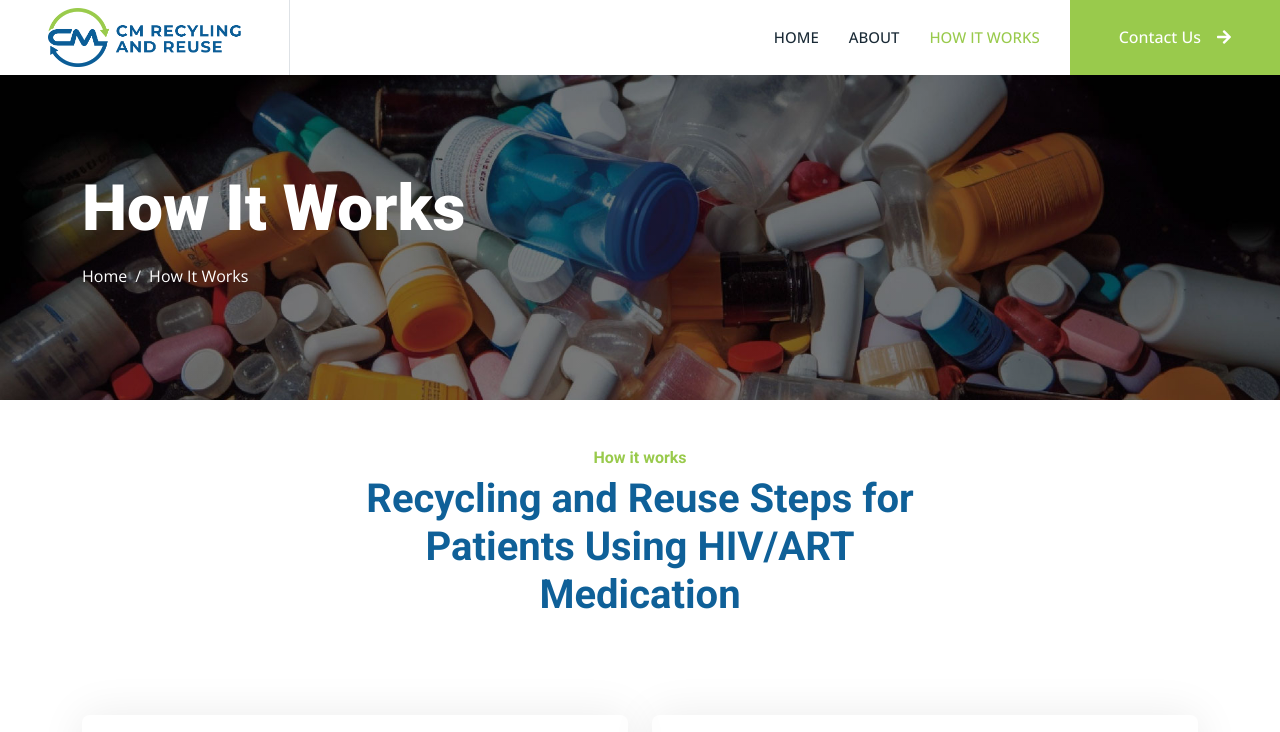
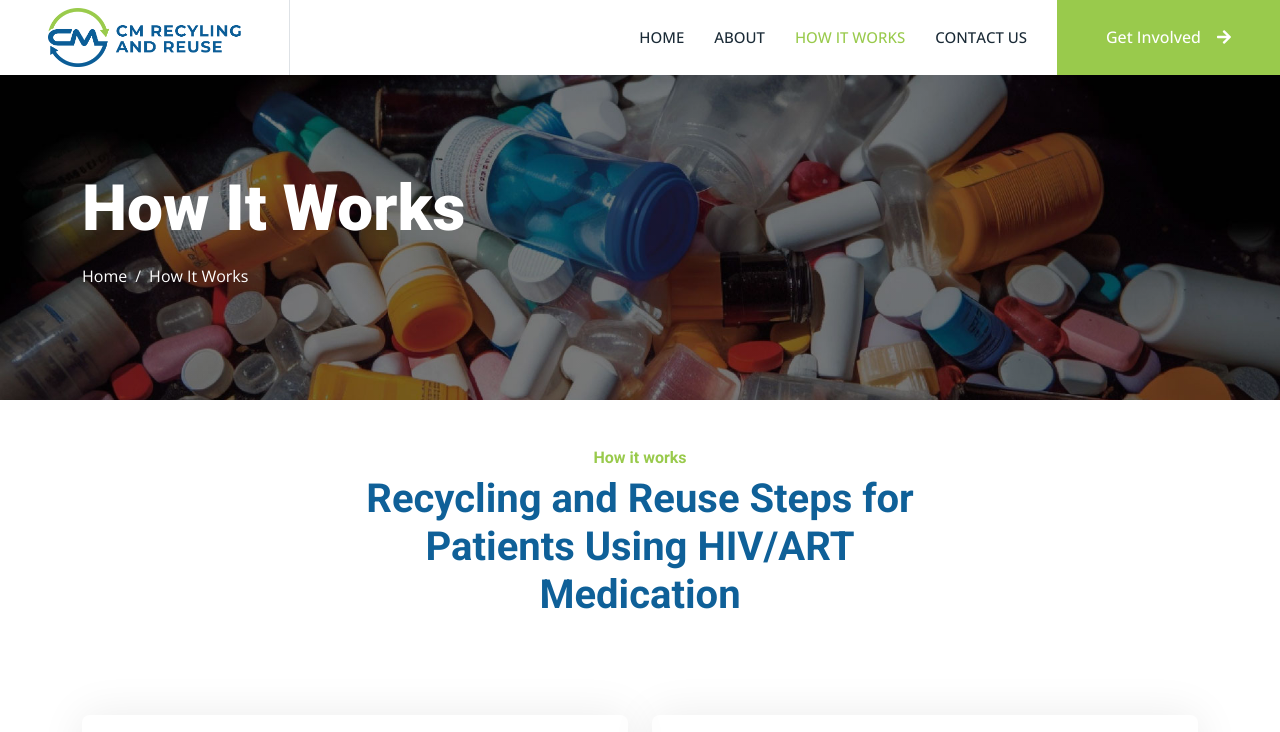
Before and after one commit to spotondigital/cm-recycling, a plain HTML site: page how-it-works.html in a window 1280 px wide. Shown: the top 732 px of the page. Drawn offline with nearby package versions, Linux system fonts and the light colour scheme.

Commit message:
Add files via upload

```diff
--- a/how-it-works.html
+++ b/how-it-works.html
@@ -58,10 +58,10 @@
                 <a href="index.html" class="nav-item nav-link">Home</a>
                 <a href="about.html" class="nav-item nav-link">About</a>
                 <a href="how-it-works.html" class="nav-item nav-link active">How it Works</a>
-
+               <a href="contact.html" class="nav-item nav-link">Contact Us</a>
 
             </div>
-            <a href="contact.html" class="btn btn-primary rounded-0 py-4 px-lg-5 d-none d-lg-block">Contact Us<i class="fa fa-arrow-right ms-3"></i></a>
+            <a href="contact.html" class="btn btn-primary rounded-0 py-4 px-lg-5 d-none d-lg-block">Get Involved<i class="fa fa-arrow-right ms-3"></i></a>
         </div>
     </nav>
     <!-- Navbar End -->
```
Also changed, not shown: about.html (+2 -2 lines), contact.html (+2 -2 lines), index.html (+2 -2 lines).
